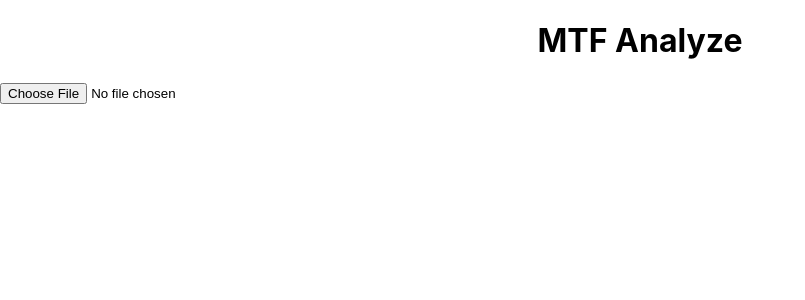
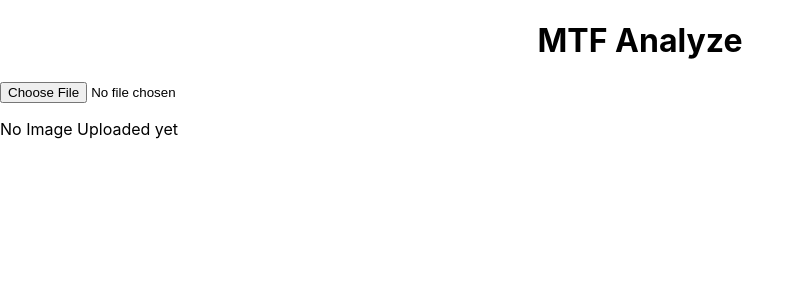
Before and after one commit to KyleJemino/mtf_analyze, a React (Create React App) app: page / in a window 1280 px wide. Shown: the top 300 px of the page, without its empty margins (0-805 px from the left). Built offline with nearby package versions, Linux system fonts and the light colour scheme.

Commit message:
Adds imagecontainer to app

```diff
--- a/src/App.css
+++ b/src/App.css
@@ -28,6 +28,13 @@
   color: #61dafb;
 }
 
+.flex-column {
+  width: 100%;
+  display: flex;
+  flex-flow: column nowrap;
+  justify-content: center;
+}
+
 @keyframes App-logo-spin {
   from {
     transform: rotate(0deg);
--- a/src/App.js
+++ b/src/App.js
@@ -3,6 +3,7 @@ import logo from './logo.svg'
 import './App.css'
 
 import ImageInput from './components/ImageInput.js'
+import ImageContainer from './components/ImageContainer.js'
 
 export const StateContext = React.createContext()
 
@@ -36,7 +37,10 @@ function App() {
       <div className="App">
         <h1>MTF Analyze</h1>
       </div>
-      <ImageInput />
+      <div className="flex-column">
+        <ImageInput />
+        <ImageContainer />
+      </div>
     </StateContext.Provider>
   )
 }
```
